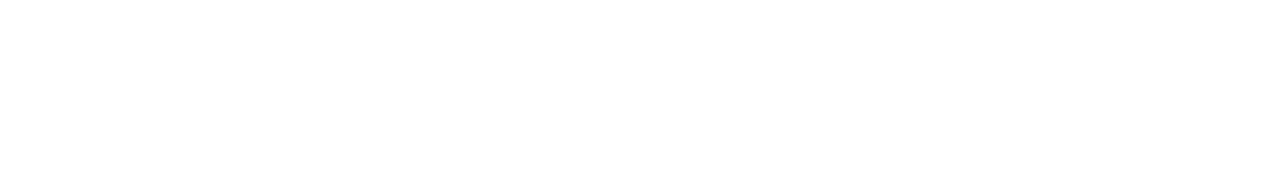
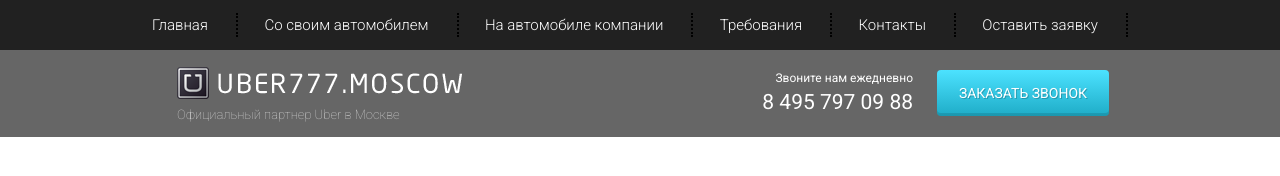
Before and after one commit to Ha1lowe3n/uber-layout, a website: page src/index.html in a window 1280 px wide. Drawn offline with nearby package versions, Linux system fonts and the light colour scheme.

Commit message:
add header

```diff
--- a/src/css/styles.css
+++ b/src/css/styles.css
@@ -1,3 +1,91 @@
 * {
     font-family: "Roboto", sans-serif;
 }
+
+p {
+    margin-bottom: 0;
+}
+
+/* header */
+header nav {
+    height: 50px;
+    background-color: #212121;
+}
+
+header .menu {
+    padding: 13px 70px;
+    margin: 0;
+    list-style-type: none;
+    display: flex;
+    justify-content: space-between;
+}
+
+header .menu_link {
+    text-decoration: none;
+    color: #ffffff;
+    font-weight: 300;
+    font-size: 15px;
+}
+
+header .menu_item {
+    border-right: 2px dotted black;
+    padding-right: 28px;
+}
+
+header .subheader {
+    background-color: rgba(0, 0, 0, 0.6);
+    height: 87px;
+}
+
+header .subheader_logo {
+    text-decoration: none;
+    max-width: 100%;
+}
+
+header .subheader_logo a {
+    text-decoration: none;
+    display: block;
+    margin-top: 17px;
+}
+
+header .subheader_logo p {
+    margin-top: 6px;
+    font-weight: 100;
+    font-size: 13px;
+    color: #ffffff;
+    opacity: 0.7;
+}
+
+header .subheader_call a {
+    display: block;
+    text-decoration: none;
+    font-weight: 400;
+    font-size: 21px;
+    text-transform: uppercase;
+    color: #ffffff;
+    text-align: right;
+}
+
+header .subheader_call p {
+    margin-top: 19px;
+    font-size: 12px;
+    color: #ffffff;
+    text-align: right;
+}
+
+header .subheader_btn button {
+    width: 172px;
+    height: 46px;
+    background: linear-gradient(0deg, #1eacc7 0%, #4ce2ff 100%);
+    box-shadow: inset 0 -3px 0 rgba(0, 0, 0, 0.12);
+    border: none;
+    border-radius: 4px;
+    margin-top: 20px;
+
+    font-size: 14px;
+    font-weight: 400;
+    text-transform: uppercase;
+    color: #ffffff;
+    text-shadow: 1px 1px 0 rgba(0, 0, 0, 0.21);
+}
+/* header */
--- a/src/index.html
+++ b/src/index.html
@@ -22,5 +22,58 @@
         />
         <link href="css/styles.css" rel="stylesheet" />
     </head>
-    <body></body>
+
+    <body>
+        <header>
+            <nav>
+                <div class="container">
+                    <ul class="menu">
+                        <li class="menu_item">
+                            <a href="#" class="menu_link">Главная</a>
+                        </li>
+                        <li class="menu_item">
+                            <a href="#" class="menu_link">
+                                Со своим автомобилем
+                            </a>
+                        </li>
+                        <li class="menu_item">
+                            <a href="#" class="menu_link">
+                                На автомобиле компании
+                            </a>
+                        </li>
+                        <li class="menu_item">
+                            <a href="#" class="menu_link">Требования</a>
+                        </li>
+                        <li class="menu_item">
+                            <a href="#" class="menu_link">Контакты</a>
+                        </li>
+                        <li class="menu_item">
+                            <a href="#" class="menu_link"> Оставить заявку </a>
+                        </li>
+                    </ul>
+                </div>
+            </nav>
+            <div class="subheader">
+                <div class="container">
+                    <div class="row">
+                        <div class="col-4 offset-md-1 subheader_logo">
+                            <a href="#">
+                                <img src="icons/Uber_logo.png" alt="logo" />
+                                <p>Официальный партнер Uber в Москве</p>
+                            </a>
+                        </div>
+
+                        <div class="col-2 offset-md-2 subheader_call">
+                            <p>Звоните нам ежедневно</p>
+                            <a href="tel:+74957970988">8 495 797 09 88</a>
+                        </div>
+
+                        <div class="col-2 subheader_btn">
+                            <button>заказать звонок</button>
+                        </div>
+                    </div>
+                </div>
+            </div>
+        </header>
+    </body>
 </html>
```
